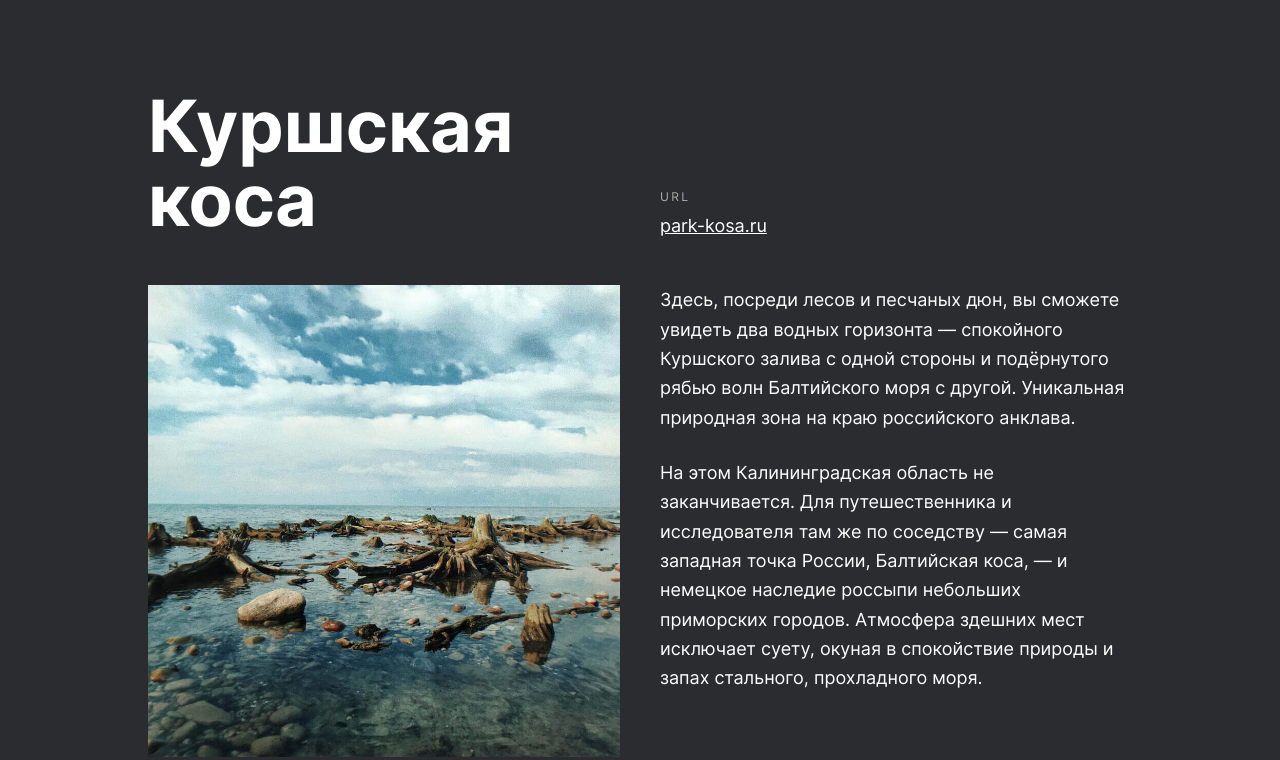
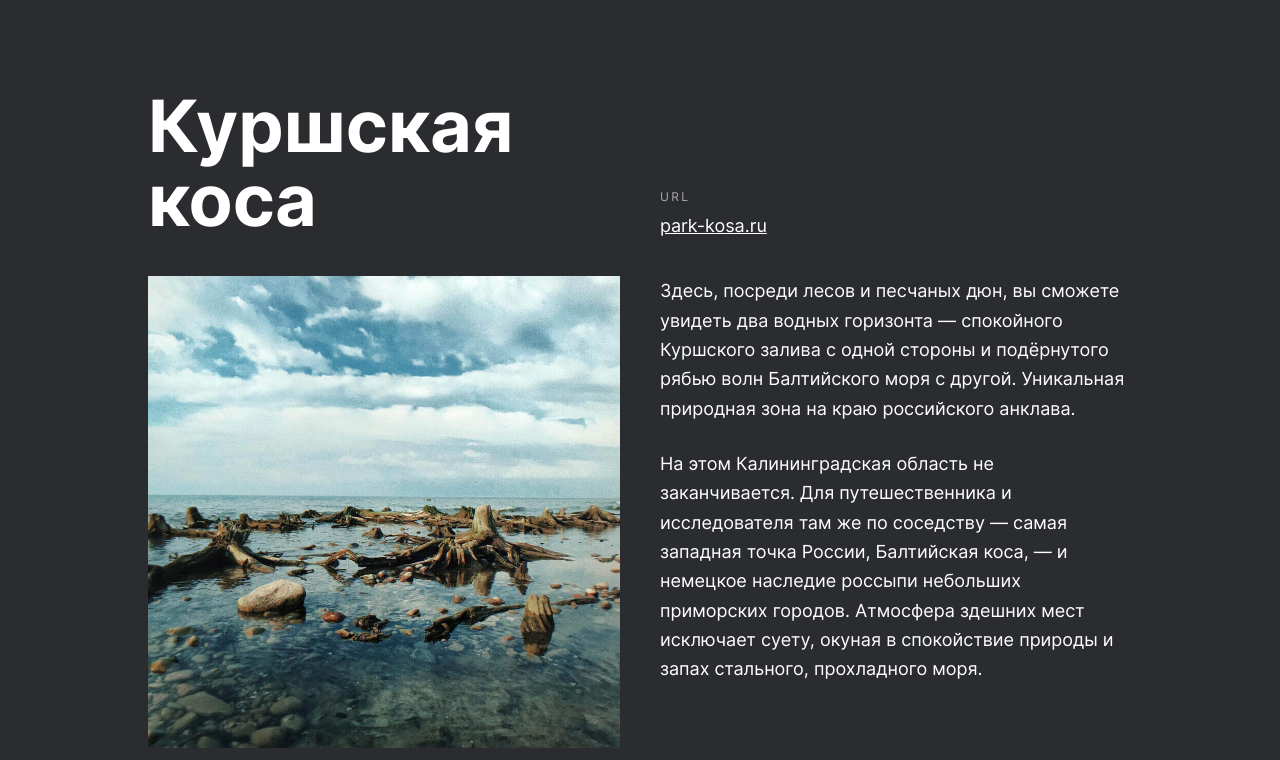
Before and after one commit to AliiaT-20/russian-travel, a plain HTML site: page index.html in a window 1280 px wide. Shown: the part 2430-3190 px from the top of the page. Drawn offline with Linux system fonts and the light colour scheme; files whose address does not match are found by name.

Commit message:
четвёртая проверка

```diff
--- a/blocks/page/page.css
+++ b/blocks/page/page.css
@@ -1,5 +1,6 @@
 .page {
     background-color: #2A2C2F;
+    min-width: 320px;
     margin: 0 auto;
     color: #fff;
     font-family: 'Inter', Helvetica, Arial, sans-serif;
--- a/blocks/place/place.css
+++ b/blocks/place/place.css
@@ -3,7 +3,7 @@
     grid-template-columns: repeat(2, calc((100% - 40px)/2));
     grid-template-rows: auto auto;
     column-gap: 40px;
-    row-gap: 48px;
+    row-gap: 39px;
     margin: 0 0 80px;
 }
 
```
